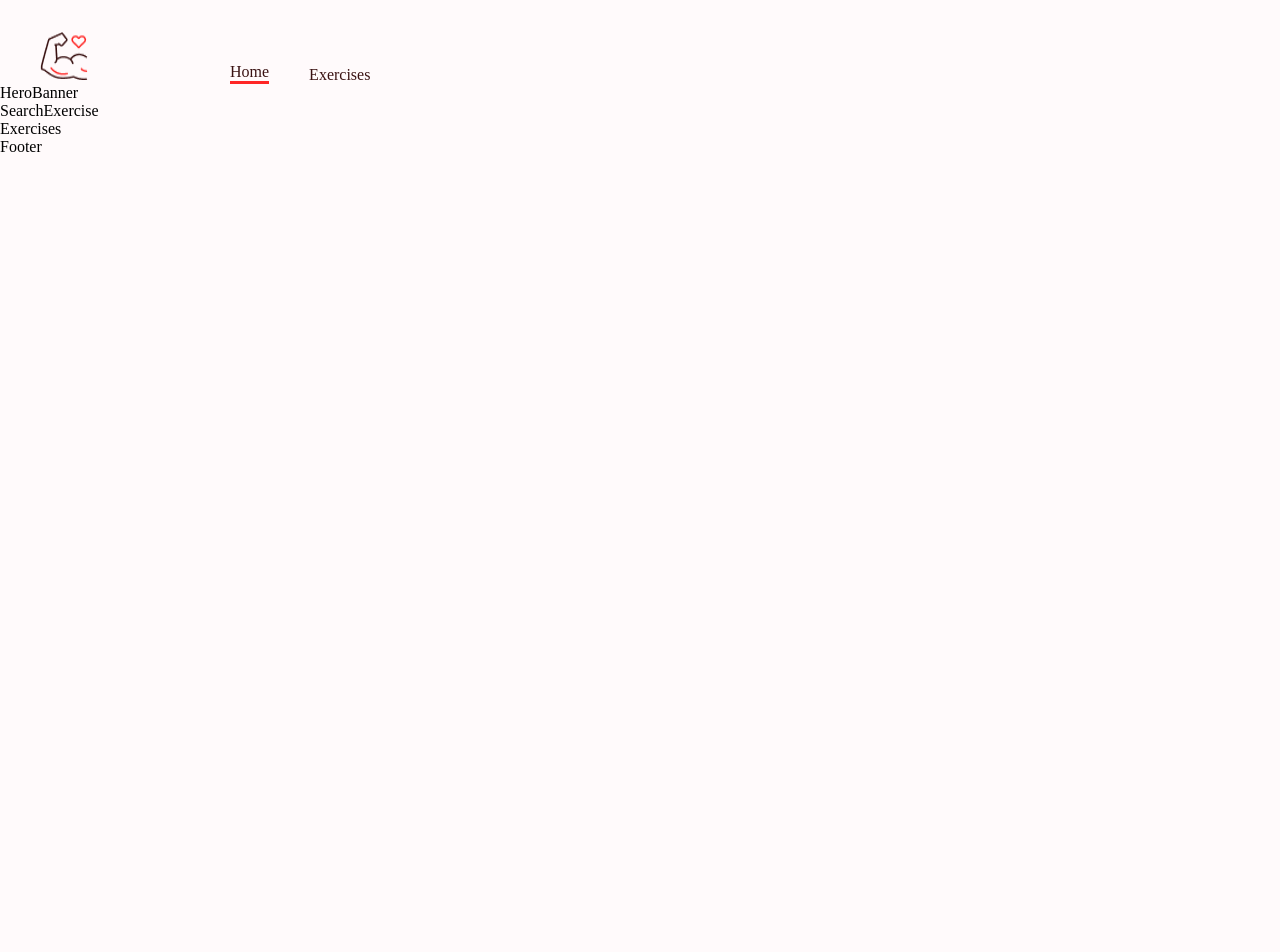
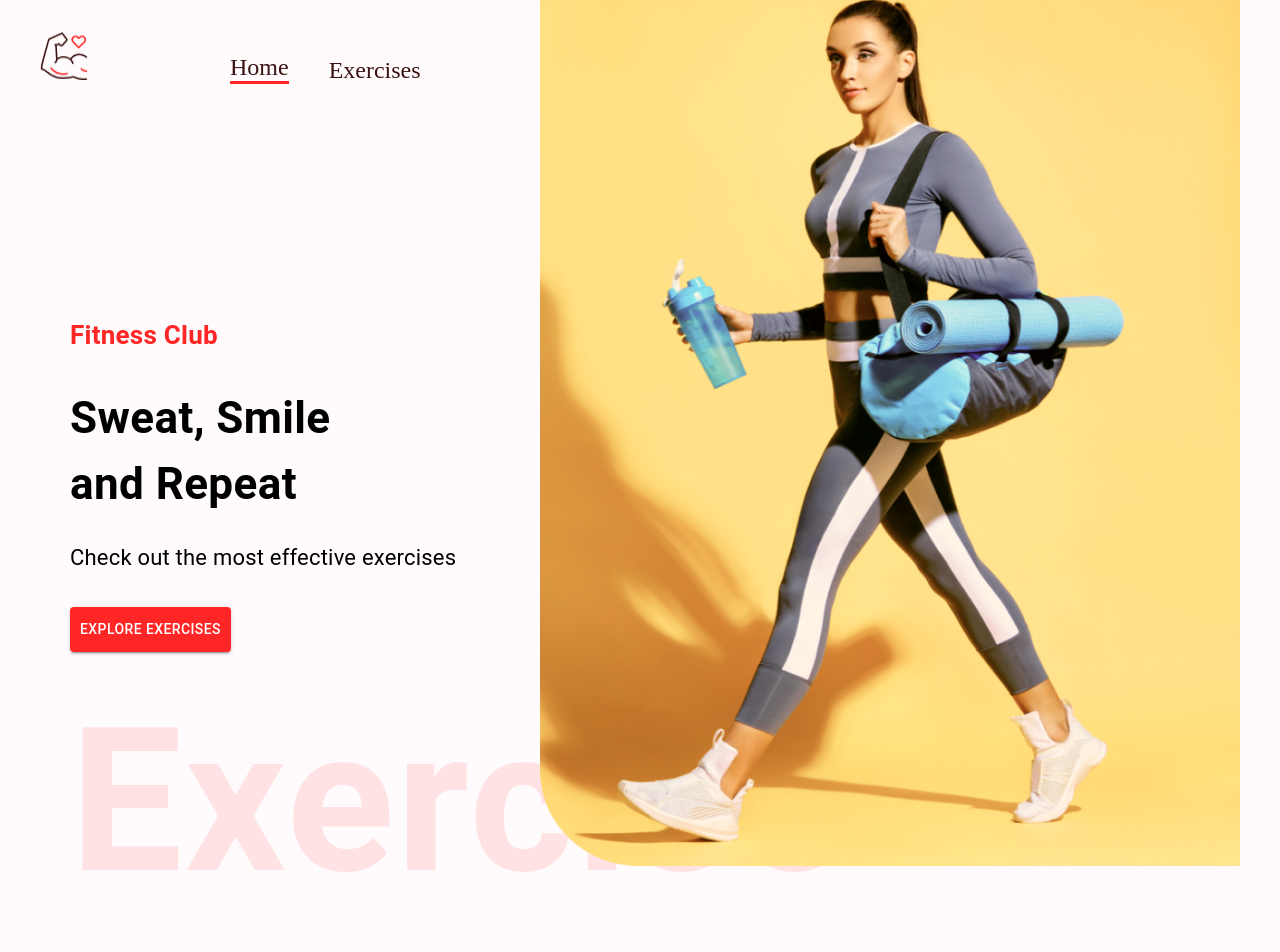
Before and after one commit to AinaSerik/exercise, a React (Create React App) app: page / in a window 1280 px wide. Shown: the top 952 px of the page. Before the commit the page ends 800 px from the top, so only its background shows below. Built offline with nearby package versions, Linux system fonts and the light colour scheme.

Commit message:
homeBanner added

```diff
--- a/src/components/HeroBanner.js
+++ b/src/components/HeroBanner.js
@@ -1,8 +1,44 @@
-import React from 'react'
+import React from 'react';
+import { Box, Stack, Typography, Button } from '@mui/material';
+
+import HeroBannerImage from '../assets/images/banner.png';
 
 const HeroBanner = () => {
   return (
-    <div>HeroBanner</div>
+    <Box sx={{
+      mt: { lg: '212px', xs: '70px'},
+      ml: { sm: '50px'}
+    }} position='relative' p='20px'>
+      <Typography color='#FF2625'
+      fontWeight='600' fontSize='26px'>
+        Fitness Club
+      </Typography>
+      <Typography fontWeight={700}
+      sx={{ fontSize: { lg: '44px', xs: '40px'
+      }}}
+      mb='23px' mt='30px'
+      >
+      Sweat, Smile <br /> and Repeat
+      </Typography>
+      <Typography fontSize='22px' lineHeight='35px' mb={4}>Check out the most effective exercises</Typography>
+      <Button variant='contained'
+      color='error' href='#exercises'
+      sx={{ backgroundColor: '#ff2625', padding: '10px'}}
+      >Explore Exercises</Button>
+      <Typography fontWeight={600}
+      color='#ff2625'
+      sx={{
+        opacity: 0.1,
+        display: { lg: 'block', sx: 'none'}
+      }}
+      fontSize='200px'>
+        Exercise
+      </Typography>
+      <img src={HeroBannerImage}
+        alt='banner'
+        className='hero-banner-img'
+      />
+    </Box>
   )
 }
 
--- a/src/components/Navbar.js
+++ b/src/components/Navbar.js
@@ -17,7 +17,7 @@
       <Stack
         direction='row'
         gap='40px'
-        fonSize='24px'
+        fontSize='24px'
         alignItems='flex-end'>
         <Link to='/' style={{textDecoration: 'none', color: '#3A1212', borderBottom: '3px solid #FF2625'}}>Home</Link>
         <a href='exercises' style={{textDecoration: 'none', color: '#3A1212'}}>Exercises</a>
```
